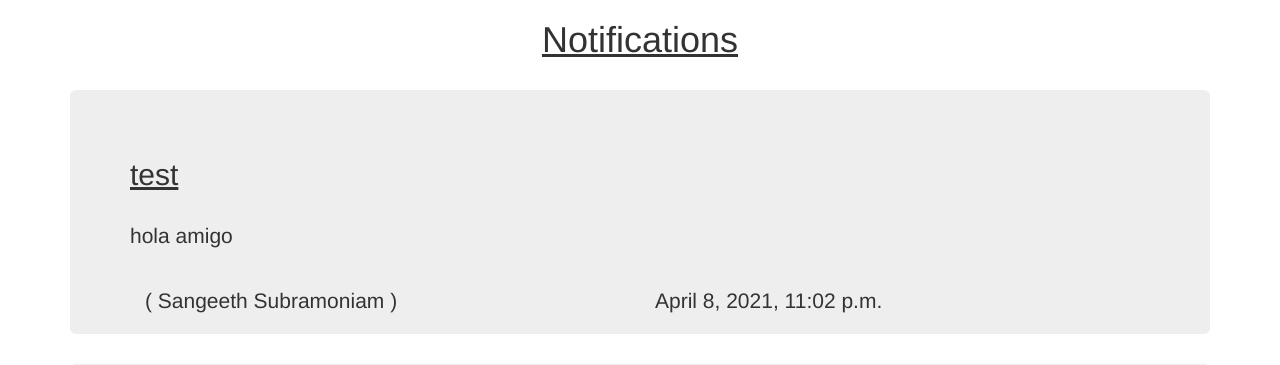
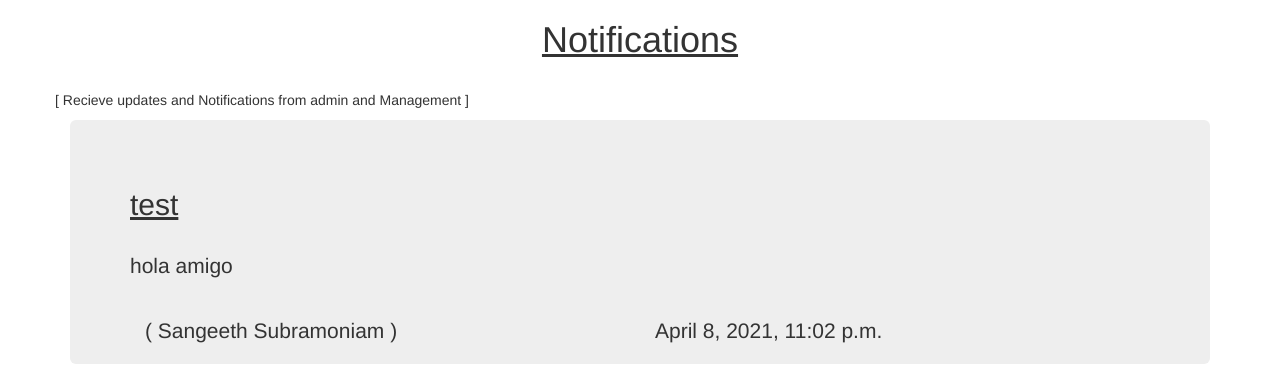
Before and after one commit to sangeeth-subramoniam/erp, a Django app: page /notifications in a window 1280 px wide. Shown: the part 51-416 px from the top of the page. Run offline with Django 3.2, Linux system fonts and the light colour scheme; a user stored in the database is signed in; data comes from the database, SQL or seed files in the repository; some libraries are stand-ins or nearby versions.

Commit message:
added description to notification page

```diff
--- a/templates/landing/notifications.html
+++ b/templates/landing/notifications.html
@@ -8,6 +8,7 @@ About
 <div>
     <h1 style = "text-align: center;"> <u> Notifications </u> </h1>
     <br>
+    <p>[ Recieve updates and Notifications from admin and Management ]</p>
 
     {% if admin == 1 %}
 
```
